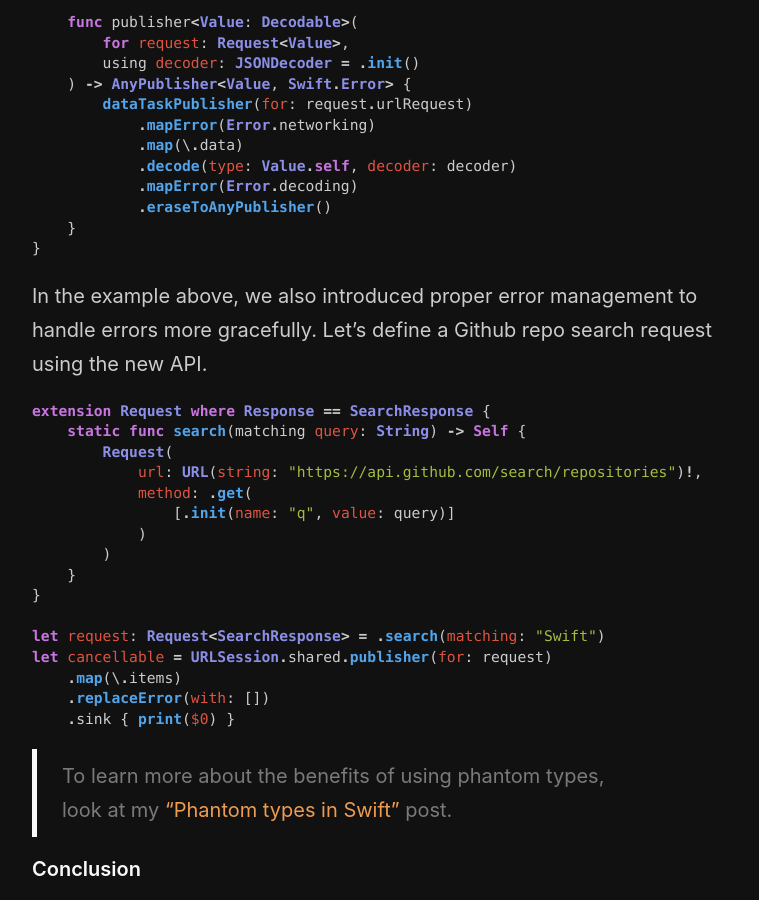
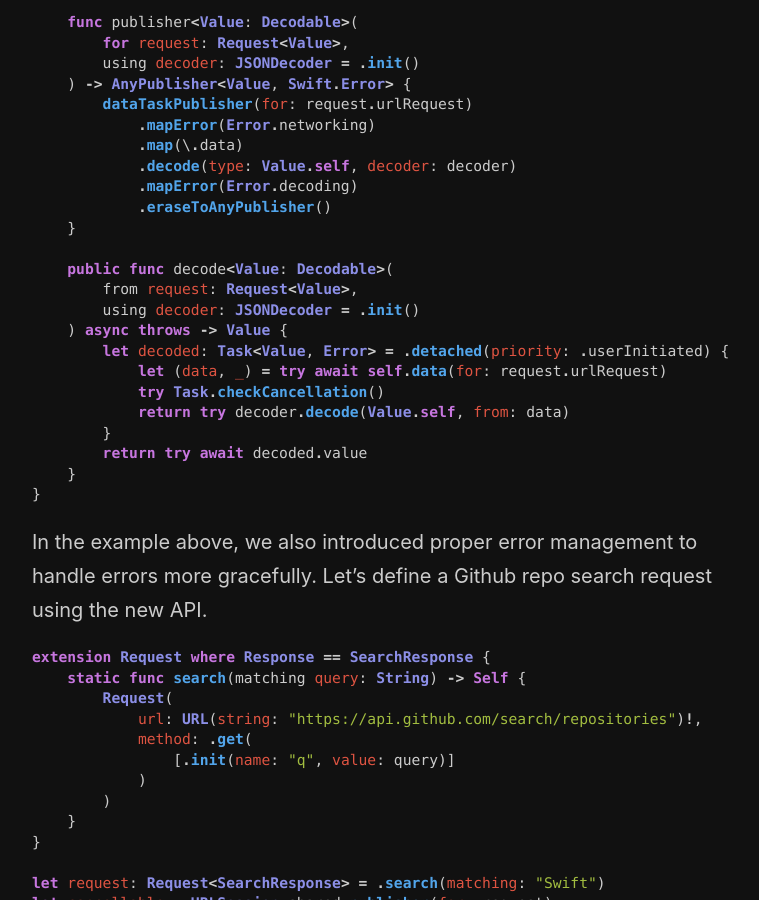
Before and after one commit to mecid/mecid.github.io, a Jekyll site: the page built from _posts/2021-02-10-building-type-safe-networking-in-swift.md, in a window 1280 px wide and 900 px high, scrolled down 4187 px. Shown: the whole window, without its empty margins (258-1017 px from the left). Built offline with Jekyll 4.4.1, drawn with Linux system fonts in a browser that asks for light colours.

Commit message:
building networking stack in Swift post updated for async/await

````diff
--- a/_posts/2021-02-10-building-type-safe-networking-in-swift.md
+++ b/_posts/2021-02-10-building-type-safe-networking-in-swift.md
@@ -164,6 +164,18 @@ extension URLSession {
             .mapError(Error.decoding)
             .eraseToAnyPublisher()
     }
+
+    public func decode<Value: Decodable>(
+        from request: Request<Value>,
+        using decoder: JSONDecoder = .init()
+    ) async throws -> Value {
+        let decoded: Task<Value, Error> = .detached(priority: .userInitiated) {
+            let (data, _) = try await self.data(for: request.urlRequest)
+            try Task.checkCancellation()
+            return try decoder.decode(Value.self, from: data)
+        }
+        return try await decoded.value
+    }
 }
 ```
 
````
